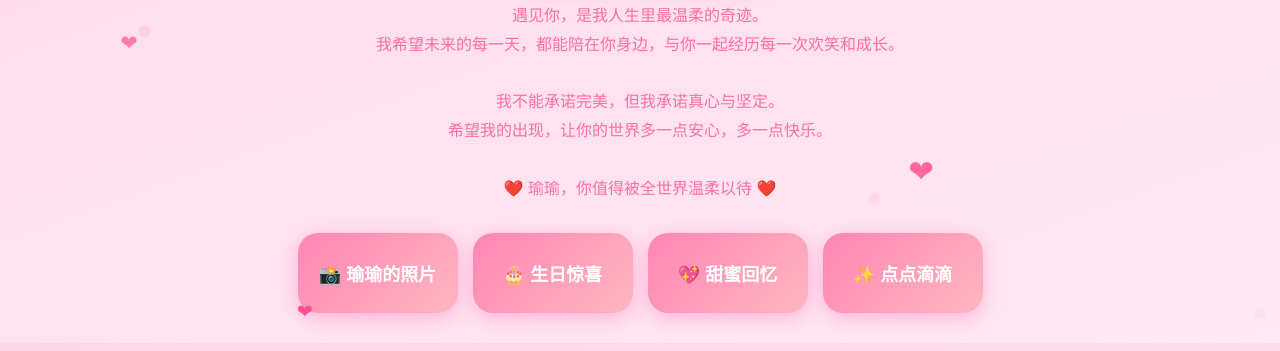
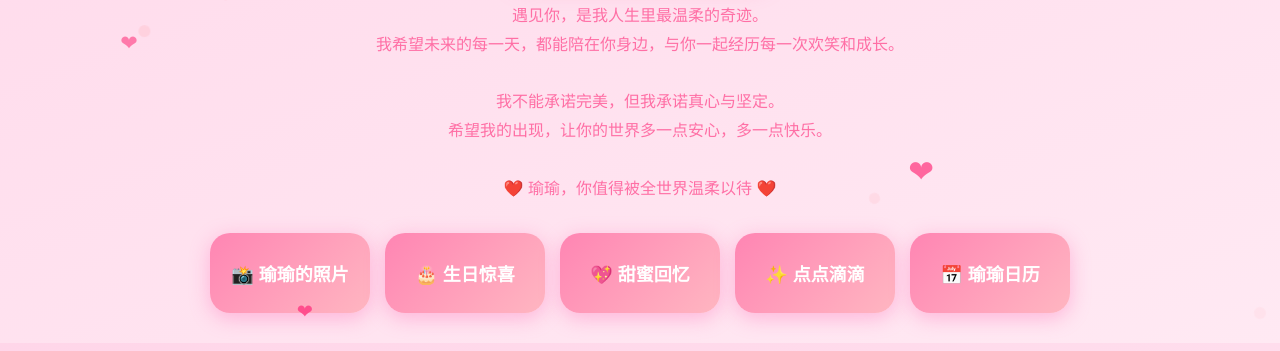
Before and after one commit to loveziyu/loveziyu.github.io, a plain HTML site: page index.html in a window 1280 px wide. Shown: the part 449-800 px from the top of the page. Drawn offline with Linux system fonts and the light colour scheme.

Commit message:
Update index.html

```diff
--- a/index.html
+++ b/index.html
@@ -137,6 +137,7 @@
     <div class="container" onclick="window.location.href='birthday.html'">🎂 生日惊喜</div>
     <div class="container" onclick="window.location.href='memories.html'">💖 甜蜜回忆</div>
     <div class="container" onclick="window.location.href='moments.html'">✨ 点点滴滴</div>
+    <div class="container" onclick="window.location.href='moments.html'">📅 瑜瑜日历</div>
 </div>
 
 <script>
```
